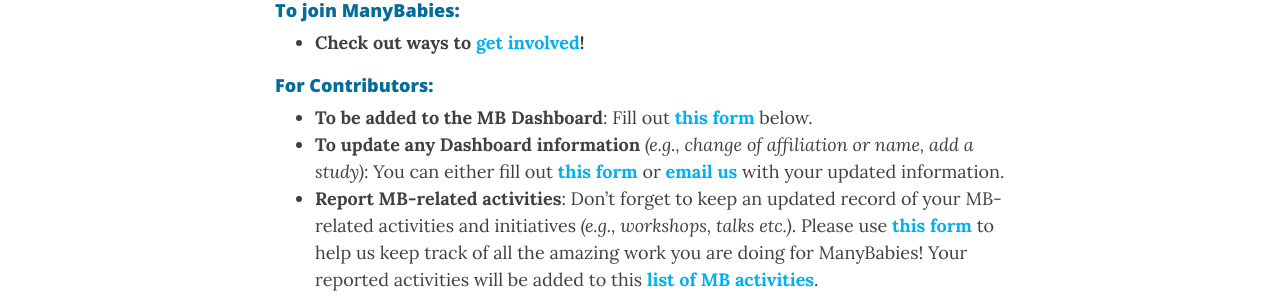
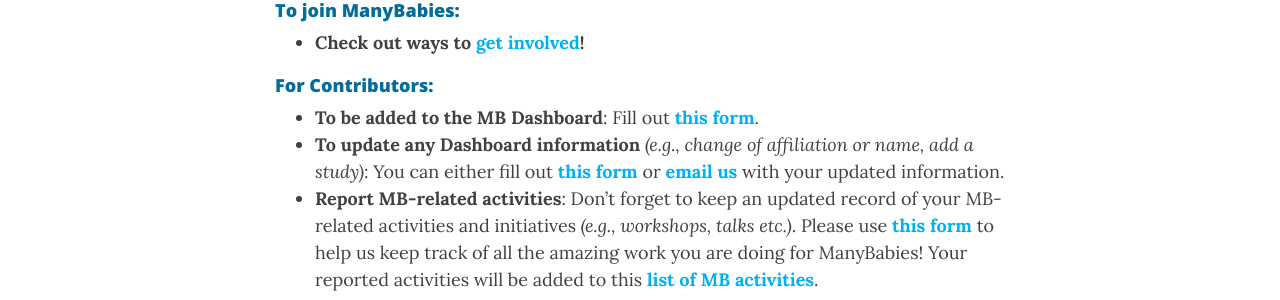
Before and after one commit to manybabies/manybabies.github.io, a Jekyll site: the page built from people.md, in a window 1280 px wide and 900 px high, scrolled down 581 px. Shown: the part 154-454 px from the top of the window. Built offline with Jekyll 4.4.1, drawn with Linux system fonts in a browser that asks for light colours; nearby versions of some CDN libraries; comment, search, counter and statistics services are not loaded.

Commit message:
Update people.md

```diff
--- a/people.md
+++ b/people.md
@@ -14,7 +14,7 @@
 * **Check out ways to [get involved]({{site.baseurl}}/get_involved/)!**
 
 #### For Contributors:
-* **To be added to the MB Dashboard**: Fill out <a href="https://airtable.com/appRoqMKzcK3NsXt4/shrglw1TM1HxDfbYG"><b>this form</b></a> below.
+* **To be added to the MB Dashboard**: Fill out <a href="https://airtable.com/appRoqMKzcK3NsXt4/shrglw1TM1HxDfbYG"><b>this form</b></a>.
 * **To update any Dashboard information** *(e.g., change of affiliation or name, add a study)*: You can either fill out <a href="https://airtable.com/appRoqMKzcK3NsXt4/shrBx1vEakEkyeYbg"><b>this form</b></a> or [**email us**](mailto:contact@manybabies.org) with your updated information.
 * **Report MB-related activities**: Don't forget to keep an updated record of your MB-related activities and initiatives *(e.g., workshops, talks etc.)*. Please use <a href="https://forms.gle/qaynWvpYLP1J4eYd6" target="_blank"><b>this form</b></a> to help us keep track of all the amazing work you are doing for ManyBabies! Your reported activities will be added to this <a href="https://docs.google.com/spreadsheets/d/1esnJTsPB0NJ2PP0fwmWIhSxShKLIN99Ga8ehCDyz3rQ/edit?usp=sharing" target="_blank"><b>list of MB activities</b></a>.
 
@@ -25,9 +25,9 @@
 
 <iframe class="airtable-embed" src="https://airtable.com/embed/appRoqMKzcK3NsXt4/shrmAhZCMC9Bno7vF?backgroundColor=blueDusty&viewControls=on" frameborder="0" onmousewheel="" width="100%" height="533" style="background: transparent; border: 1px solid #ccc;"></iframe>
 
-To be ADDED to the MB Contributor Dashboard, fill out the [MB Dashboard ADD Form](https://airtable.com/appRoqMKzcK3NsXt4/shrglw1TM1HxDfbYG).
+#### To be ADDED to the MB Contributor Dashboard, fill out the [**MB Dashboard ADD Form**](https://airtable.com/appRoqMKzcK3NsXt4/shrglw1TM1HxDfbYG).
 
-To UPDATE your information on the Dashboard, fill out the [MB Dashboard UPDATE Form](https://airtable.com/appRoqMKzcK3NsXt4/shrBx1vEakEkyeYbg)
+#### To UPDATE your information on the Dashboard, fill out the [**MB Dashboard UPDATE Form**](https://airtable.com/appRoqMKzcK3NsXt4/shrBx1vEakEkyeYbg)
 
 
 ***
```
